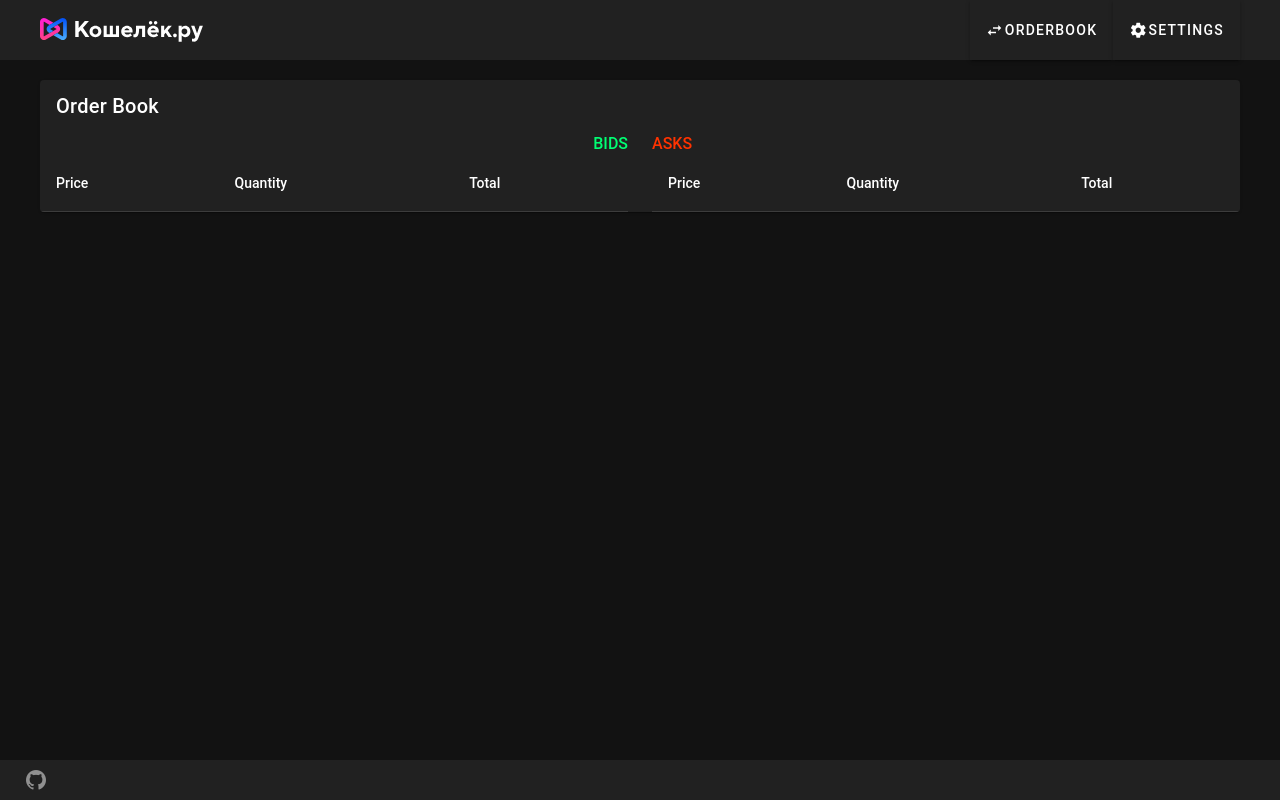
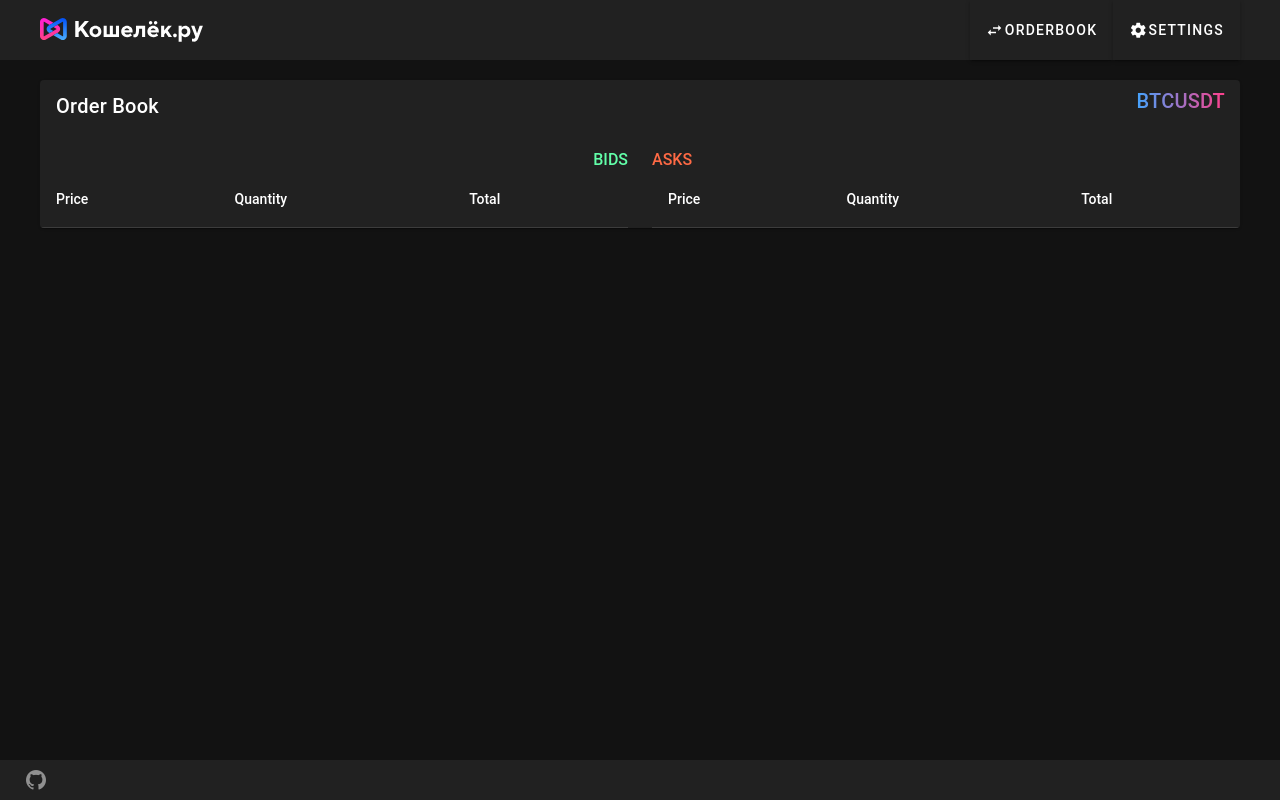
Before and after one commit to ptgun/koshelek-orderbook, a Vue app: page / in a window 1280 px wide. Built offline with nearby package versions, Linux system fonts and the light colour scheme.

Commit message:
add logged switcher pair from settings using vuex

```diff
--- a/src/App.vue
+++ b/src/App.vue
@@ -13,7 +13,8 @@ import AppFooter from './components/AppFooter.vue';
 
 
 <style>
-.html, body {
+.html,
+body {
   min-width: 475px;
 }
 
@@ -24,10 +25,23 @@ import AppFooter from './components/AppFooter.vue';
   padding: 0 20px;
 
 }
-.v-card-title {
-  /* text-transform: uppercase !important; */
-}
+
 .page {
   margin-top: 20px;
 }
+
+.pointer {
+  cursor: pointer;
+}
+
+.gradient-text {
+
+  background: #43A4FE;
+  background: -webkit-linear-gradient(to right, #43A4FE, #FF3F8B);
+  background: linear-gradient(to right, #43A4FE, #FF3F8B);
+  -webkit-background-clip: text;
+  background-clip: text;
+  color: transparent;
+
+}
 </style>
--- a/src/components/AppFooter.vue
+++ b/src/components/AppFooter.vue
@@ -1,22 +1,11 @@
 <template>
-  <v-footer height="40" app>
-    <a
-      v-for="item in items"
-      :key="item.title"
-      :href="item.href"
-      :title="item.title"
-      class="d-inline-block mx-2 social-link"
-      rel="noopener noreferrer"
-      target="_blank"
-    >
-      <v-icon
-        :icon="item.icon"
-        :size="24"
-      />
-    </a>
 
-
-  </v-footer>
+<v-footer height="40" app>
+  <a v-for="item in items" :key="item.title" :href="item.href" :title="item.title"
+    class="d-inline-block mx-2 social-link" rel="noopener noreferrer" target="_blank">
+    <v-icon :icon="item.icon" :size="24" />
+  </a>
+</v-footer>
 
 </template>
 
@@ -31,12 +20,14 @@ const items = [
 ]
 </script>
 
-<style scoped lang="sass">
-  .social-link :deep(.v-icon)
-    color: rgba(var(--v-theme-on-background), var(--v-disabled-opacity))
-    text-decoration: none
-    transition: .2s ease-in-out
+<style scoped lang="scss">
+.social-link :deep(.v-icon) {
+  color: rgba(var(--v-theme-on-background), var(--v-disabled-opacity));
+  text-decoration: none;
+  transition: .2s ease-in-out;
 
-    &:hover
-      color: rgba(25, 118, 210, 1)
+  &:hover {
+    color: rgba(25, 118, 210, 1);
+  }
+}
 </style>
--- a/src/components/AppNavigation.vue
+++ b/src/components/AppNavigation.vue
@@ -1,10 +1,12 @@
 <template>
+
 <router-link v-for="item in items" :to="{ name: item.routeName }">
     <v-btn class="h100-btn">
         <v-icon>{{ item.icon }}</v-icon>
         <span class="h-btn-title">{{ item.title }}</span>
     </v-btn>
 </router-link>
+
 </template>
 
 <script setup>
@@ -29,10 +31,12 @@ const items = [
 .h100-btn {
     height: 100% !important;
     border-radius: 0 !important;
+
     @media screen and (max-width: 760px) {
         i {
             font-size: 30px;
         }
+
         .h-btn-title {
             display: none;
 
--- a/src/components/OrderBookTable.vue
+++ b/src/components/OrderBookTable.vue
@@ -1,9 +1,10 @@
 <template>
-    <div class="bootType" :class="bootType">
-        {{ bootType }}
-    </div>
-<v-table theme="dark">
 
+<div class="bootType" :class="bootType">
+    {{ bootType }}
+</div>
+
+<v-table>
     <thead>
         <tr>
             <th class="text-left">
@@ -20,7 +21,7 @@
     <tbody>
         <tr v-for="item in items" :key="item.name">
             <td>{{ item.price }}</td>
-            <td  v-if="!isMobile">{{ item.quantity }}</td>
+            <td v-if="!isMobile">{{ item.quantity }}</td>
             <td>{{ item.price * item.quantity }}</td>
         </tr>
     </tbody>
@@ -40,14 +41,16 @@ const props = defineProps(['bootType', 'items'])
 .bootType {
     text-transform: uppercase;
     width: 100%;
+
     &.bids {
-        color: rgb(0, 255, 115);
+        color: rgb(98, 255, 169);
         text-align: right;
         font-weight: 500;
 
     }
+
     &.asks {
-        color: rgb(255, 51, 0);
+        color: rgb(255, 106, 69);
         text-align: left;
         font-weight: 500;
     }
--- a/src/main.js
+++ b/src/main.js
@@ -13,8 +13,12 @@ import App from './App.vue'
 // Composables
 import { createApp } from 'vue'
 import router from './router'
+import store from './store'
+
 const app = createApp(App)
 
 registerPlugins(app)
 app.use(router)
+app.use(store)
+
 app.mount('#app')
--- a/src/pages/OrderBook.vue
+++ b/src/pages/OrderBook.vue
@@ -1,13 +1,17 @@
 <template lang="pug">
+
 .screen-wrap.page
   v-row
     v-col
       v-card(
         :variant="variant"
-        class="mx-auto"
+        class="mx-auto order-book"
         color="dark"
-        title="Order Book"
+        :title="`Order Book`"
       )
+        v-card-title
+          .selectedPair
+            span.gradient-text {{pair}}
         v-row
           v-col(
             cols="6"
@@ -17,8 +21,25 @@
             cols="6"
           )
             OrderBookTable(:bootType="'asks'")
+
 </template>
 
 <script setup>
+import { useStore } from 'vuex';
 import OrderBookTable from '../components/OrderBookTable.vue';
+const store = useStore();
+const pair = store.state.selectedPair;
 </script>
+
+
+<style lang="scss" scoped>
+.order-book {
+  position: relative
+}
+.selectedPair {
+  position: absolute;
+  top: 5px;
+  right: 15px;
+
+}
+</style>
--- a/src/pages/Settings.vue
+++ b/src/pages/Settings.vue
@@ -1,17 +1,28 @@
 <template lang="pug">
+
 .screen-wrap.page
   v-row
     v-col(
-      cols="4"
+      sm="12"
+      md="4"
     )
-      v-card(
-        :variant="variant"
-        class="mx-auto"
-        color="dark"
-        title="Exchange Pair"
-      )
+      v-card
+        v-text-field(
+          v-model="search"
+          density="compact"
+          label="Exchange Pair"
+          prepend-inner-icon="mdi-magnify"
+          variant="solo-filled"
+          flat
+          hide-details)
+        v-table
+          tbody
+            tr(v-for="pair in filteredPairs" :key="pair")
+              td.pair-btn.pointer(@click="selectPair(pair)") {{ pair }}
+
     v-col(
-      cols="8"
+      sm="12"
+      md="8"
     )
       v-card(
         :variant="variant"
@@ -19,8 +30,38 @@
         color="dark"
         title="Log"
       )
+        v-table
+          tbody
+            tr(v-for="logItem in logItems" :key="logItem.time")
+              td
+                | <span class="gradient-text">[{{ logItem.time }}]</span> {{ logItem.action }}
+
 </template>
 
 <script setup>
+import { useStore } from 'vuex'
+const store = useStore();
+const logItems = store.state.log;
 
+
+import { computed, ref } from "vue"
+
+const search = ref("")
+
+const filteredPairs = computed(() => store.state.pairs.filter(
+  pair => pair.indexOf(search.value.toUpperCase()) != -1
+))
+
+function selectPair(newPair) {
+  store.commit('changePair', newPair)
+}
 </script>
+
+
+<style lang="scss">
+.pair-btn {
+  font-size: 18px;
+  font-weight: bold;
+}
+
+</style>
--- /dev/null
+++ b/src/store.js
@@ -0,0 +1,34 @@
+
+import { createStore } from 'vuex'
+
+export default createStore({
+  state () {
+    return {
+      selectedPair: "BTCUSDT",
+      log: [{
+        time: getFormatedDate(),
+        action: "App loaded"
+      }],
+      pairs: [
+        "BTCUSDT",
+        "BNBBTC",
+        "ETHBTC"
+      ]
+    }
+  },
+  mutations: {
+    changePair(state, newPair) {
+      state.selectedPair = newPair,
+      state.log.push({
+        time: getFormatedDate(),
+        action: `User has changed exchange pair to ${newPair}`
+      })
+    }
+  }
+})
+
+
+
+function getFormatedDate() {
+    return new Date().toISOString().replace(/T/, ' ').replace(/\..+/, '');
+}
```
Also changed, not shown: src/components/AppHeader.vue (+5 -10 lines), src/plugins/index.js (+1 -21 lines), src/plugins/README.md (deleted), 1 other file (tests, documents, lock files or other folders). Lines whose indentation alone changed are shown as unchanged.
